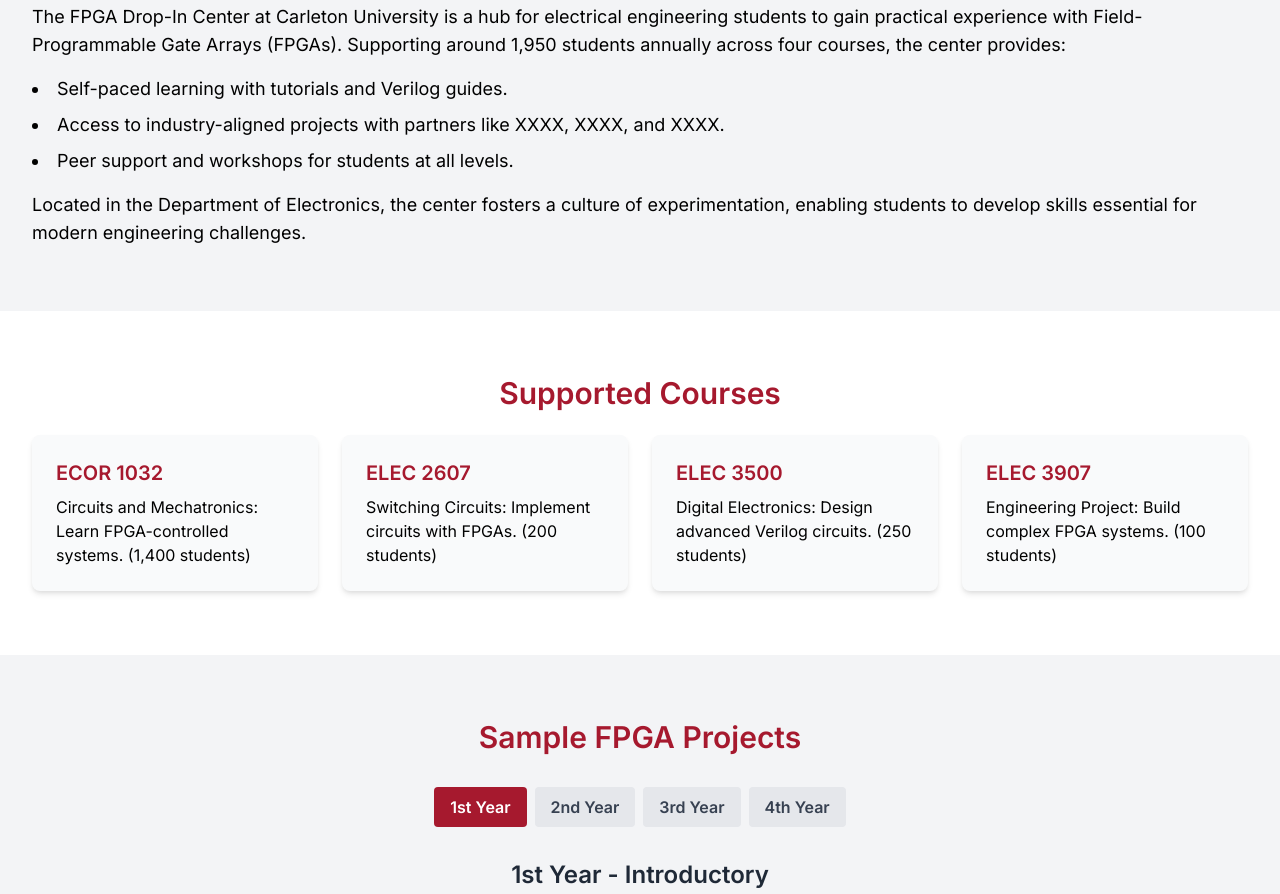
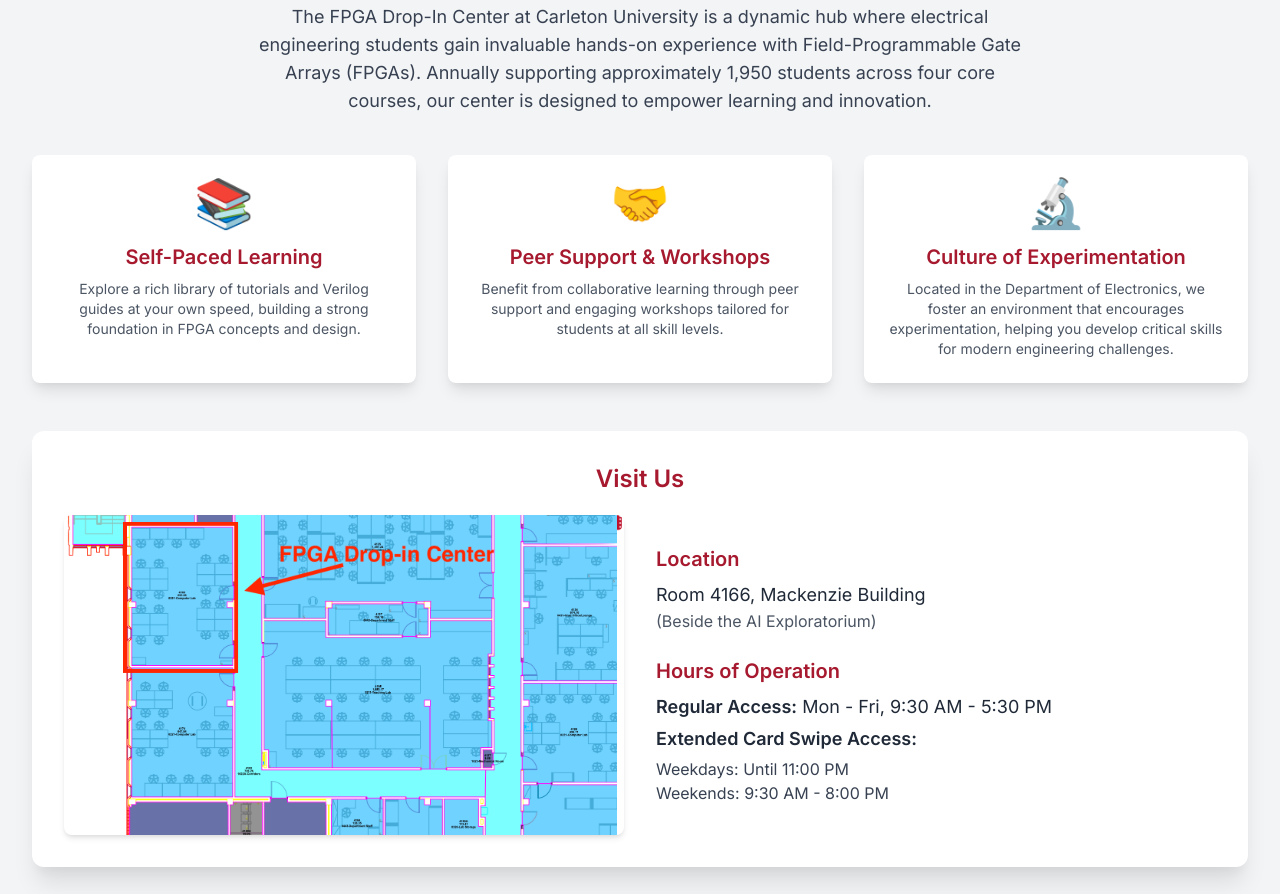
Before and after one commit to maceacla/fpga-drop-in, a plain HTML site: page index.html in a window 1280 px wide. Shown: the part 2562-3456 px from the top of the page. Drawn offline with nearby package versions, Linux system fonts and the light colour scheme.

Commit message:
Refactor code structure for improved readability and maintainability

```diff
--- a/index.html
+++ b/index.html
@@ -238,17 +238,60 @@
         <section id="about" class="py-16 bg-gray-100 animate-on-scroll">
             <div class="max-w-7xl mx-auto px-4 sm:px-6 lg:px-8">
                 <h2 class="text-3xl font-bold text-red-700 mb-6 text-center">About the FPGA Drop-In Center</h2>
-                <p class="text-lg mb-4">
-                    The FPGA Drop-In Center at Carleton University is a hub for electrical engineering students to gain practical experience with Field-Programmable Gate Arrays (FPGAs). Supporting around 1,950 students annually across four courses, the center provides:
+                <p class="text-lg text-gray-700 mb-10 text-center max-w-3xl mx-auto">
+                    The FPGA Drop-In Center at Carleton University is a dynamic hub where electrical engineering students gain invaluable hands-on experience with Field-Programmable Gate Arrays (FPGAs). Annually supporting approximately 1,950 students across four core courses, our center is designed to empower learning and innovation.
                 </p>
-                <ul class="list-disc list-inside space-y-2 text-lg">
-                    <li>Self-paced learning with tutorials and Verilog guides.</li>
-                    <li>Access to industry-aligned projects with partners like XXXX, XXXX, and XXXX.</li>
-                    <li>Peer support and workshops for students at all levels.</li>
-                </ul>
-                <p class="text-lg mt-4">
-                    Located in the Department of Electronics, the center fosters a culture of experimentation, enabling students to develop skills essential for modern engineering challenges.
-                </p>
+
+                <div class="grid grid-cols-1 md:grid-cols-3 gap-8 mb-12">
+                    <!-- Card 1: Self-Paced Learning -->
+                    <div class="bg-white p-6 rounded-lg shadow-lg flex flex-col items-center text-center card-animate hover:shadow-xl transition-shadow duration-300">
+                        <div class="text-5xl text-red-700 mb-4">📚</div>
+                        <h3 class="text-xl font-semibold text-red-700 mb-2">Self-Paced Learning</h3>
+                        <p class="text-gray-600 text-sm">Explore a rich library of tutorials and Verilog guides at your own speed, building a strong foundation in FPGA concepts and design.</p>
+                    </div>
+                    <!-- Card 2: Peer Support & Workshops -->
+                    <div class="bg-white p-6 rounded-lg shadow-lg flex flex-col items-center text-center card-animate hover:shadow-xl transition-shadow duration-300">
+                        <div class="text-5xl text-red-700 mb-4">🤝</div>
+                        <h3 class="text-xl font-semibold text-red-700 mb-2">Peer Support & Workshops</h3>
+                        <p class="text-gray-600 text-sm">Benefit from collaborative learning through peer support and engaging workshops tailored for students at all skill levels.</p>
+                    </div>
+                    <!-- Card 3: Culture of Experimentation -->
+                    <div class="bg-white p-6 rounded-lg shadow-lg flex flex-col items-center text-center card-animate hover:shadow-xl transition-shadow duration-300">
+                        <div class="text-5xl text-red-700 mb-4">🔬</div>
+                        <h3 class="text-xl font-semibold text-red-700 mb-2">Culture of Experimentation</h3>
+                        <p class="text-gray-600 text-sm">Located in the Department of Electronics, we foster an environment that encourages experimentation, helping you develop critical skills for modern engineering challenges.</p>
+                    </div>
+                </div>
+
+                <div class="bg-white p-8 rounded-xl shadow-xl mt-10 text-gray-800"> <!-- Changed bg-red-50 to bg-white -->
+                    <h3 class="text-2xl font-bold text-red-700 mb-5 text-center">Visit Us</h3>
+                    <div class="grid grid-cols-1 lg:grid-cols-2 gap-8 items-center">
+                        <!-- Left Column: Image -->
+                        <div class="flex justify-center lg:justify-start">
+                            <div class="w-full rounded-lg shadow-md overflow-hidden" style="height: 20rem;"> <!-- Container for cropping, h-80 (20rem) -->
+                                <img src="4166ME.png" alt="Floor layout of Room 4166 Mackenzie Building" class="w-full h-full object-cover">
+                            </div>
+                        </div>
+
+                        <!-- Right Column: Text Content -->
+                        <div class="space-y-6 text-center lg:text-left">
+                            <div>
+                                <h4 class="text-xl font-semibold text-red-700 mb-2">Location</h4>
+                                <p class="text-lg">Room 4166, Mackenzie Building</p>
+                                <p class="text-md text-gray-600">(Beside the AI Exploratorium)</p>
+                            </div>
+                            <div>
+                                <h4 class="text-xl font-semibold text-red-700 mb-2">Hours of Operation</h4>
+                                <p class="text-lg"><span class="font-semibold">Regular Access:</span> Mon - Fri, 9:30 AM - 5:30 PM</p>
+                                <p class="text-lg mt-1"><span class="font-semibold">Extended Card Swipe Access:</span></p>
+                                <ul class="list-none ml-0 mt-1 text-gray-700">
+                                    <li>Weekdays: Until 11:00 PM</li>
+                                    <li>Weekends: 9:30 AM - 8:00 PM</li>
+                                </ul>
+                            </div>
+                        </div>
+                    </div>
+                </div>
             </div>
         </section>
 
```
Also changed, not shown: 4166ME.png (added).
